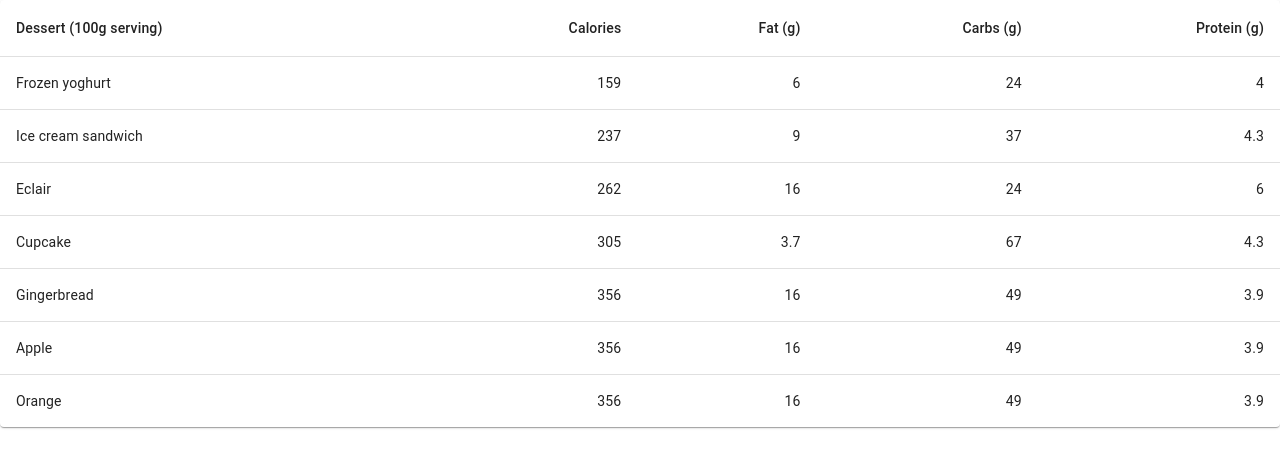
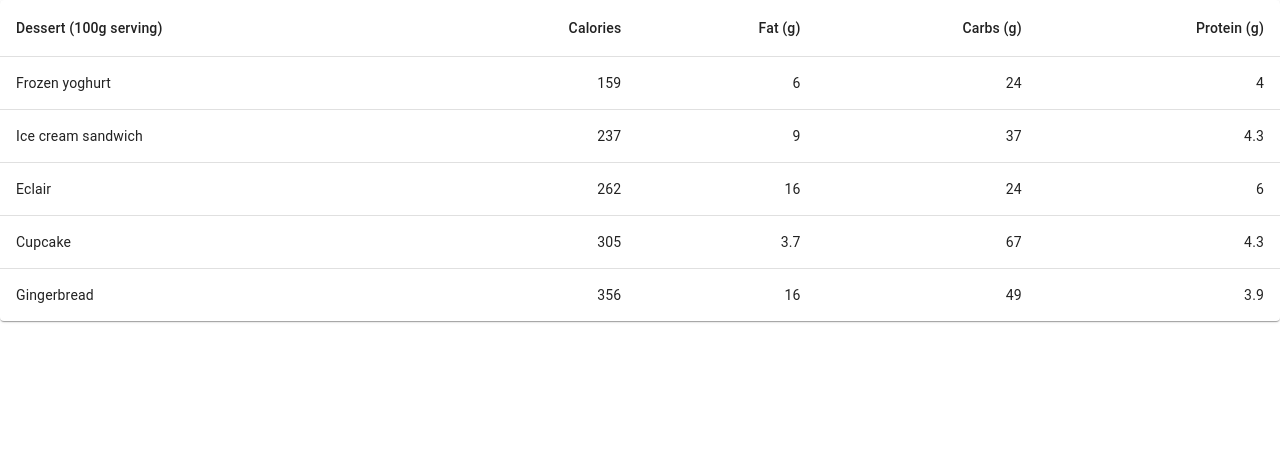
Before and after one commit to teenwyman/simple-react-app, a React (Create React App) app: page / in a window 1280 px wide. Shown: the top 468 px of the page. Built offline with nearby package versions, Linux system fonts and the light colour scheme.

Commit message:
Update Table.js

```diff
--- a/src/Table.js
+++ b/src/Table.js
@@ -17,8 +17,6 @@ const rows = [
   createData('Eclair', 262, 16.0, 24, 6.0),
   createData('Cupcake', 305, 3.7, 67, 4.3),
   createData('Gingerbread', 356, 16.0, 49, 3.9),
-  createData('Apple', 356, 16.0, 49, 3.9),
-  createData('Orange', 356, 16.0, 49, 3.9),
 ];
 
 export default function BasicTable() {
```
